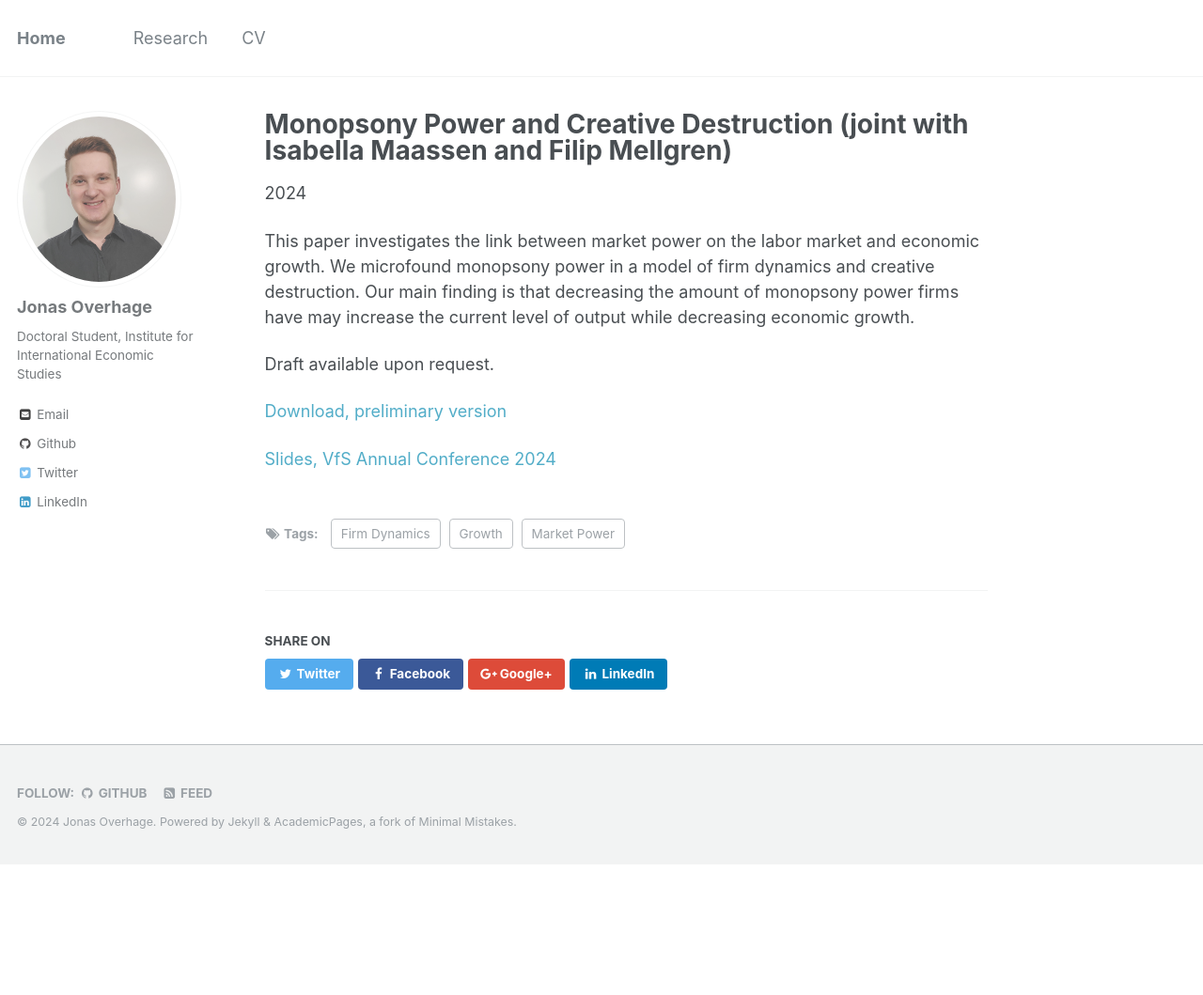
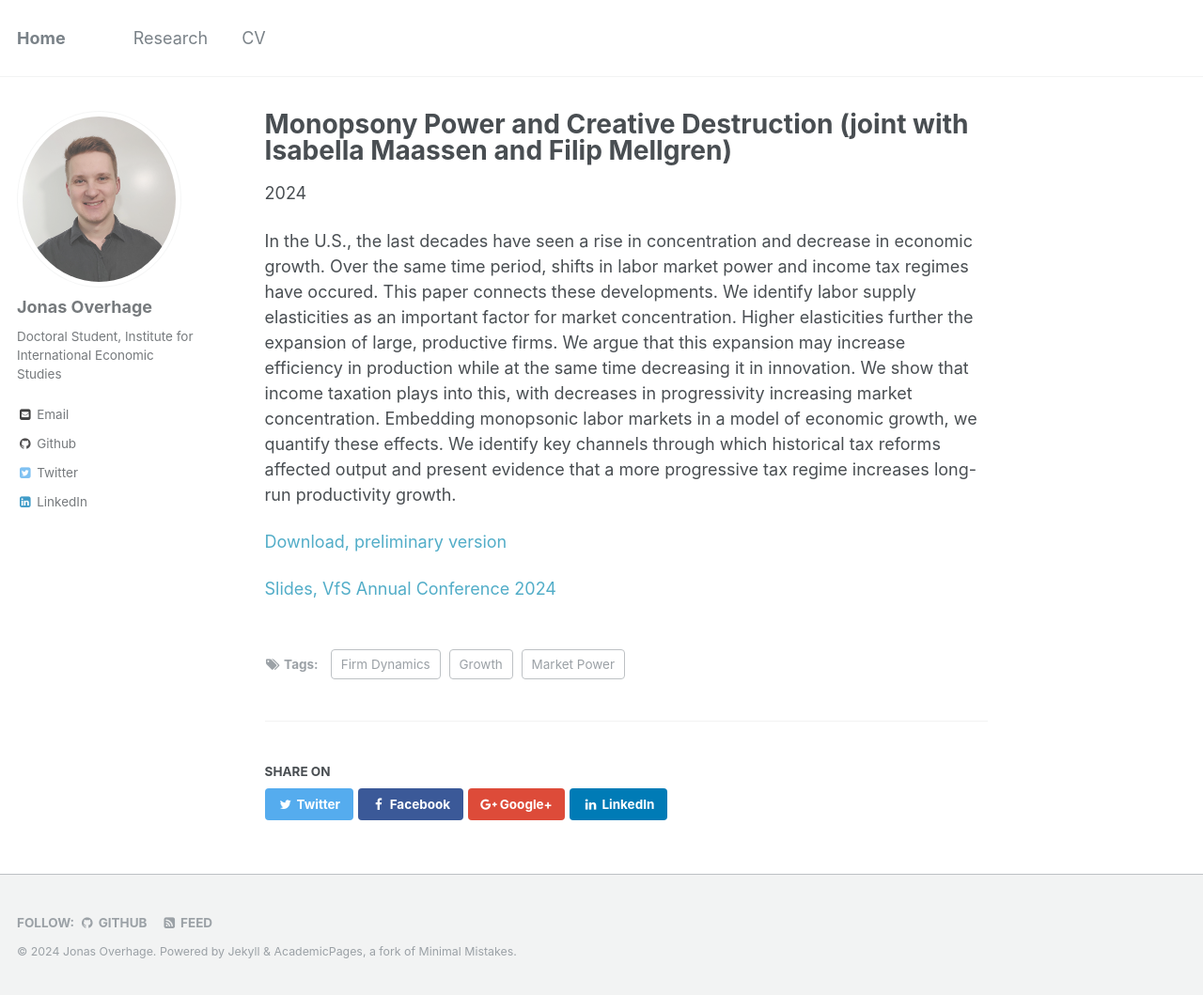
Before and after one commit to JOverhage/JOverhage.github.io, a Jekyll site: the page built from _research/2024-monopsony-research.md, in a window 1280 px wide and 1059 px high. Shown: the whole window at 94% size. Built offline with Jekyll 4.4.1, drawn with Linux system fonts in a browser that asks for light colours.

Commit message:
abstract fix

```diff
--- a/_research/2024-monopsony-research.md
+++ b/_research/2024-monopsony-research.md
@@ -23,9 +23,7 @@ tags: ['Growth','Market Power','Firm Dynamics']
 
 ---
 
-This paper investigates the link between market power on the labor market and economic growth. We microfound monopsony power in a model of firm dynamics and creative destruction. Our main finding is that decreasing the amount of monopsony power firms have may increase the current level of output while decreasing economic growth.
-
-Draft available upon request.
+ In the U.S., the last decades have seen a rise in concentration and decrease in economic growth. Over the same time period, shifts in labor market power and income tax regimes have occured. This paper connects these developments. We identify labor supply elasticities as an important factor for market concentration. Higher elasticities further the expansion of large, productive firms. We argue that this expansion may increase efficiency in production while at the same time decreasing it in innovation. We show that income taxation plays into this, with decreases in progressivity increasing market concentration. Embedding monopsonic labor markets in a model of economic growth, we quantify these effects. We identify key channels through which historical tax reforms affected output and present evidence that a more progressive tax regime increases long-run productivity growth.
 
 
 [Download, preliminary version](https://joverhage.github.io/massen-mellgren-overhage-august24.pdf)
```
Also changed, not shown: _pages/cv.md (+1 -1 lines).
